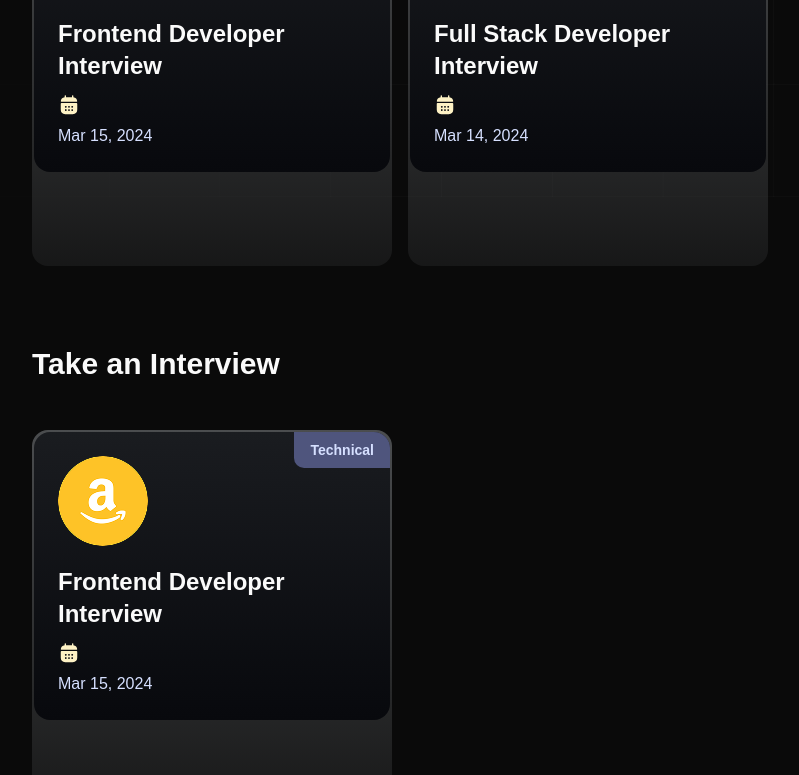
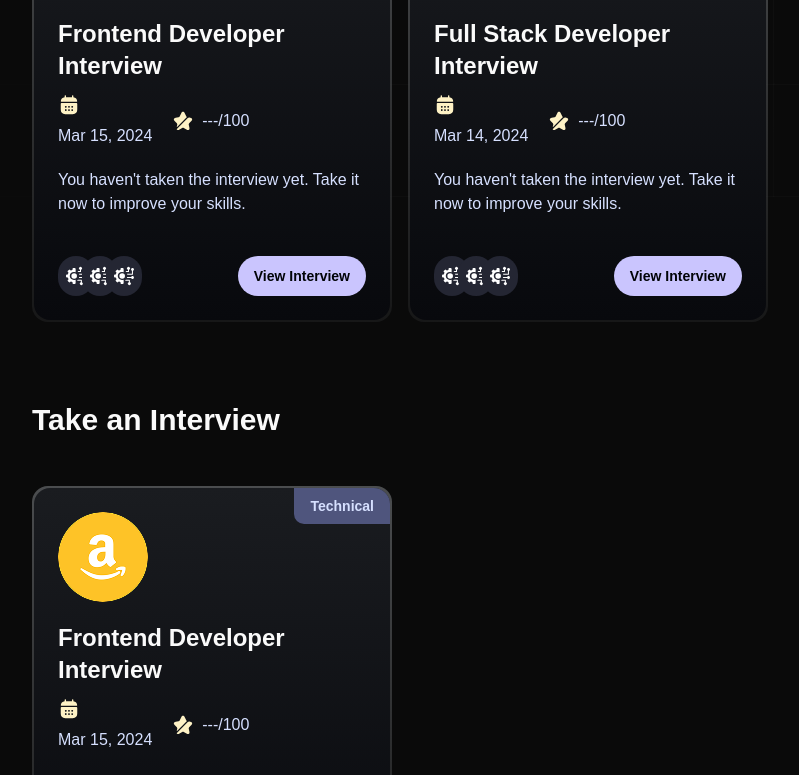
Before and after one commit to akash22bcsc05/interview-platform, a Next.js app: page / in a window 1280 px wide. Shown: the part 703-1478 px from the top of the page, without its empty margins (32-831 px from the left). Built offline with nearby package versions, Linux system fonts and the light colour scheme; a web font is replaced by a local one.

Commit message:
Updated files before connecting firebase

```diff
--- /dev/null
+++ b/components/DisplayTechIcons.tsx
@@ -0,0 +1,18 @@
+import React from 'react'
+import { cn, getTechLogos } from '@/lib/utils';
+import Image from 'next/image';
+
+
+const DisplayTechIcons = async({techStack}:TechIconProps) => {
+    const techIcons=await getTechLogos(techStack);
+  return (
+    <div className='flex flex-row'>{techIcons.slice(0, 3).map(({tech, url}, index)=>(
+        <div key={tech} className={cn('relative group bg-dark-300 rounded-full p-2 flex-center',index >= 1 && '-ml-3')}>
+            <span className='tech-tooltip'>{tech}</span>
+            <Image src={url} alt={tech} width={100} height={100} className='size-5'/>
+            </div>
+    ))}</div>
+  )
+}
+
+export default DisplayTechIcons
--- a/components/InterviewCard.tsx
+++ b/components/InterviewCard.tsx
@@ -1,6 +1,9 @@
 import Image from "next/image";
 import { getRandomInterviewCover } from "@/lib/utils";
 import dayjs from "dayjs";
+import { Button } from "./ui/button";
+import Link from "next/link";
+import DisplayTechIcons from "./DisplayTechIcons";
 
 const InterviewCard = ({ interviewId, userId, role, type, techstack, createdAt }: InterviewCardProps) => {
     const feedback = null as Feedback | null;
@@ -29,9 +32,22 @@ const InterviewCard = ({ interviewId, userId, role, type, techstack, createdAt }
                             </div>
 
                             <div className="flex flex-row gap-2 items-center">
-
+                                <Image src="/star.svg" alt="star" width={22} height={22} />
+                                <p>{feedback?.totalScore || '---'}/100</p>
                             </div>
                         </div>
+                        <p className="line-clamp-2 mt-5">
+                            {feedback?.finalAssessment || "You haven't taken the interview yet. Take it now to improve your skills."}
+                        </p>
+                    </div>
+
+                    <div className="flex flex-row justify-between">
+                        <DisplayTechIcons techStack={techstack} />
+                        <Button className="btn-primary">
+                            <Link href={feedback ? `/interview/${interviewId}/feedback` : `/interview/${interviewId}`}>
+                            {feedback ? "Check Feedback" : "View Interview"}
+                                </Link>
+                        </Button>
                     </div>
                 </div>
             </div>
```
